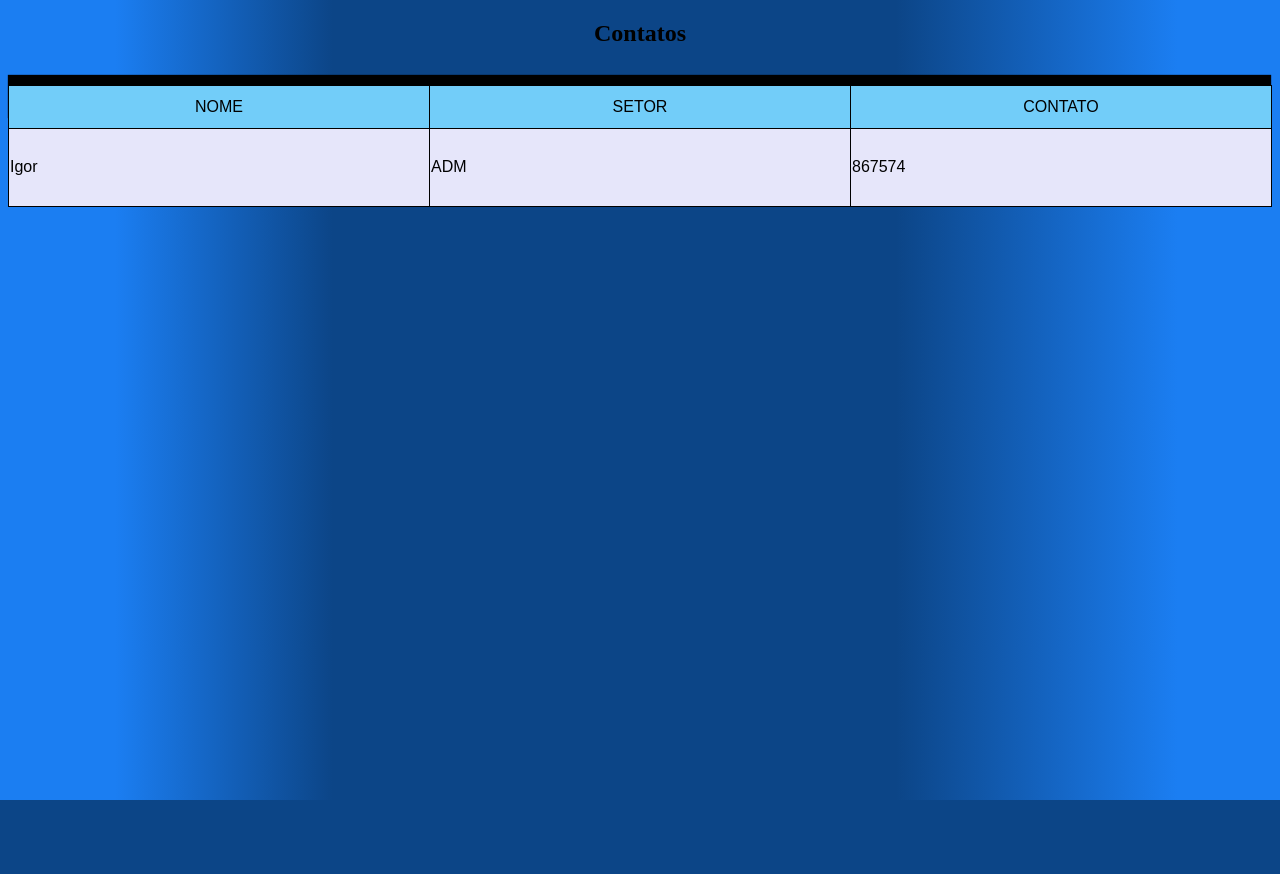
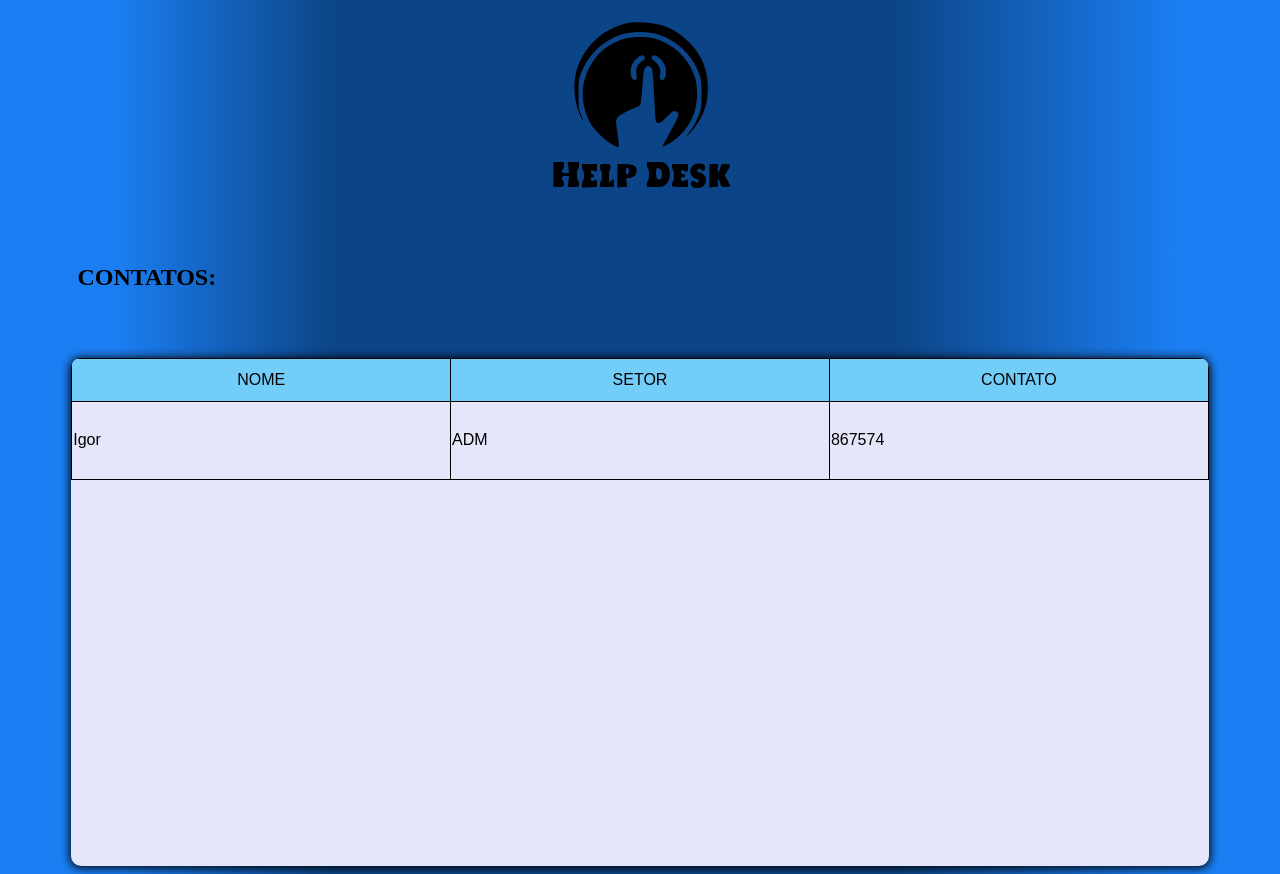
Before and after one commit to Igor-S-Souza/Trabalho-Final-1, a PHP site: page /RH/contatos.php in a window 1280 px wide. Before the commit the page ends 800 px from the top, so only its background shows below. Run offline with PHP 8.4, Linux system fonts and the light colour scheme; the visitor is signed in with stand-in values (Sample User, id 1); data comes from the database, SQL or seed files in the repository.

Commit message:
logo no rh

```diff
--- a/ADM/andamento_solicitacao.php
+++ b/ADM/andamento_solicitacao.php
@@ -16,7 +16,6 @@ include ("../DADOS_USUARIO/dados_de_usuario.php");
     <title>andamento</title>
   </head>
   <body class="corpo">
-  <!--<a href="chamados_finalizados.php"><img src="../IMAGENS/finalizados.png" class="imagem_finalizados"></a> -->
 <center>
 <a href="menu.php"><img src="../IMAGENS/logo.svg" style="max-width : 100%; height :200px; margin-top:  -1% ; margin-bottom: -6%;"></a>
 </center>
@@ -24,7 +23,6 @@ include ("../DADOS_USUARIO/dados_de_usuario.php");
     <center>
     <br>
     <h2 id=h1 style=" margin-left: -75%; margin-bottom:  -2%; margin-top:  4%;">SOLICITAÇÕES: </h2>
-    <h2 id=h1 style=" margin-left: -80%; margin-bottom:  -2%; margin-top:  4%;">SOLICITAÇÕES: </h2>
     <a href="chamados_finalizados.php"><img src="../IMAGENS/finalizados.png" class="imagem_finalizados"></a>
    <center>
     <div class="form-pesquisa">
--- a/RH/andamento.php
+++ b/RH/andamento.php
@@ -29,6 +29,7 @@ include ("../DADOS_USUARIO/dados_de_usuario.php");
     }
      ?>
 </div>
+<a href="menu.php"><img src="../IMAGENS/logo.svg" style="max-width : 100%; height :200px; margin-top:  -0.5% ; margin-bottom: 3%;"></a>
 <br>
 <h1 class="font_titulos2">Meus chamados</h1>
 <br>
--- a/RH/contatos.php
+++ b/RH/contatos.php
@@ -14,19 +14,14 @@ include("../BANCO/conexao.php");
 </head>
 <body class="corpo">
 
-    <!-- <center>
-      <div class="div_nome_empresa">
-        <br>
-        <a href="menu.php"><img src="../IMAGENS/CallServer.svg"></a>
-        <br>
-      </div>
-    </center> -->
+    <center>
+    <a href="menu.php"><img src="../IMAGENS/logo.svg" style="max-width : 100%; height :200px; margin-top:  -0.5% ; margin-bottom: 3%;"></a>
+    </center>
 
     <center>
 
-    <h2> Contatos </h2>
-    <br>
-
+    <h2 style="margin-left:5.5%; margin-bottom: -5%; float: left;" >CONTATOS:</h2>    <br>
+<div class="div_tabela_andamento">
 <table class="tabela">
 
       <tr class="tr">
@@ -50,6 +45,7 @@ include("../BANCO/conexao.php");
       </tr>
      <?php   } ?>
 </table>
+</div>
 </center>
 </div>
 </body>
--- a/RH/editar_senha_usuario.php
+++ b/RH/editar_senha_usuario.php
@@ -13,6 +13,9 @@ $id = $_GET['id'];
 	<title></title>
 </head>
 <body class="corpo">
+	  <center>
+    	<a href="menu.php"><img src="../IMAGENS/logo.svg" style="max-width : 100%; height :200px; margin-top:  -0.5% ; margin-bottom: -5%;"></a>
+    </center>
 <center>
   <div class="div_altsenha">
 <form method="POST" action="verificando_senha_usuario.php?id=<?php echo $id ?>">
--- a/RH/menu.php
+++ b/RH/menu.php
@@ -21,6 +21,10 @@ include ("../DADOS_USUARIO/dados_de_usuario.php");
         unset($_SESSION['msg_de_bem_vindo']);
     }
      ?>
+         <center>
+        <a href="menu.php"><img src="../IMAGENS/logo.svg" style="max-width : 100%; height :200px; margin-bottom: -5% ;"></a>
+        <br>
+    </center>
     <center>
       <br>
       <br>
--- a/RH/solicitacao.php
+++ b/RH/solicitacao.php
@@ -9,6 +9,9 @@ include ("../DADOS_USUARIO/dados_de_usuario.php");
   <meta charset="utf-8" />
 </head>
 <body class="corpo">
+    <center>
+ <a href="menu.php"><img src="../IMAGENS/logo.svg" style="max-width : 100%; height :200px; margin-top:  -0.5% ; margin-bottom: -3%;"></a>
+  </center>
   </center>
   <center>
    <br>
```
Also changed, not shown: RH/usuario_setor.php (+6 -9 lines).
